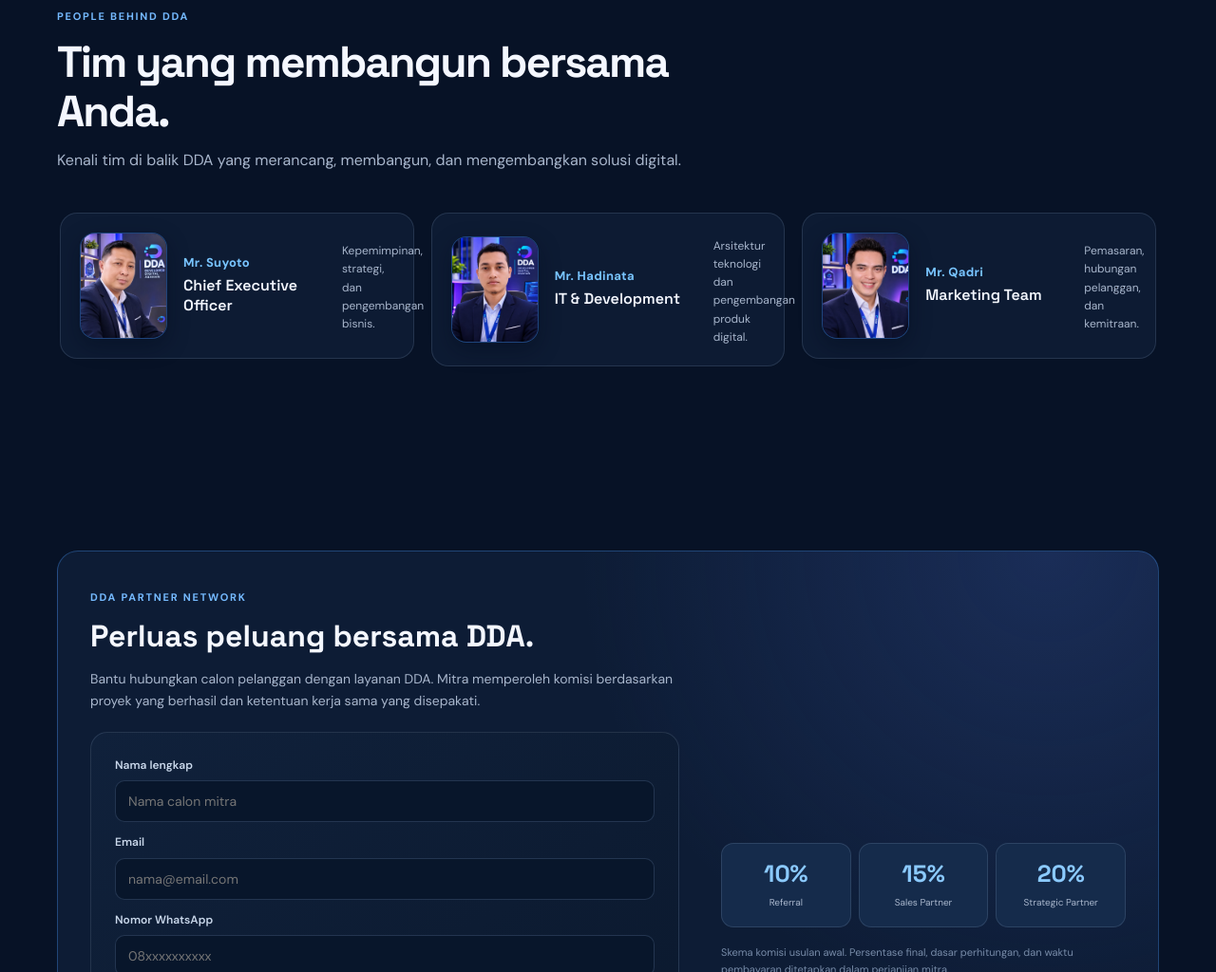
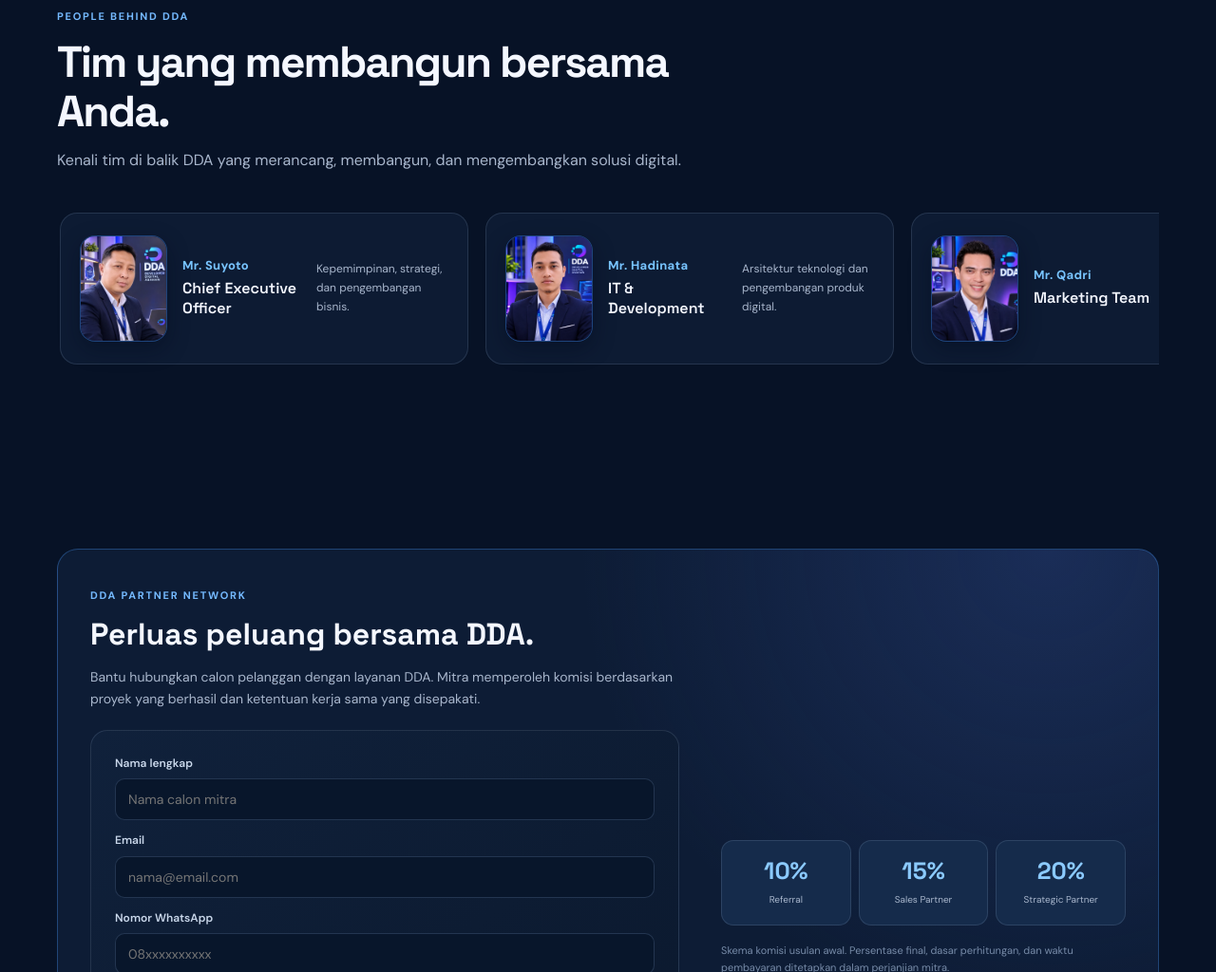
Before and after one commit to bacanulis/dda-website, a plain HTML site: page index.html in a window 1280 px wide. Shown: the part 5364-6388 px from the top of the page at 95% size. Drawn offline with Linux system fonts and the light colour scheme.

Commit message:
Add files via upload

```diff
--- a/index.html
+++ b/index.html
@@ -154,6 +154,47 @@
       .portfolio::-webkit-scrollbar-thumb,
       .team::-webkit-scrollbar-thumb { background: linear-gradient(90deg,#278fe8,#7650e8); border-radius: 99px; }
       .service, .op-card, .project, .person { height: 100%; }
+    }
+
+
+    /* Fix desktop team-card text clipping */
+    @media (min-width: 851px) {
+      .team > .person {
+        flex: 0 0 clamp(430px, calc((100% - 36px) / 3), 520px);
+        display: grid;
+        grid-template-columns: 92px minmax(125px, .9fr) minmax(145px, 1.1fr);
+        align-items: center;
+        column-gap: 16px;
+        height: auto;
+        min-height: 160px;
+      }
+      .team > .person .avatar {
+        width: 92px;
+        height: 112px;
+        min-width: 0;
+      }
+      .team > .person .person-info {
+        min-width: 0;
+        width: auto;
+        flex: initial;
+      }
+      .team > .person .person-info h3 {
+        flex: initial;
+        min-width: 0;
+        overflow-wrap: normal;
+        word-break: normal;
+      }
+      .team > .person p {
+        min-width: 0;
+        width: auto;
+        flex: initial;
+        margin: 0;
+        font-size: 12px;
+        line-height: 1.65;
+        white-space: normal;
+        overflow-wrap: break-word;
+        word-break: normal;
+      }
     }
 
   </style>
```
